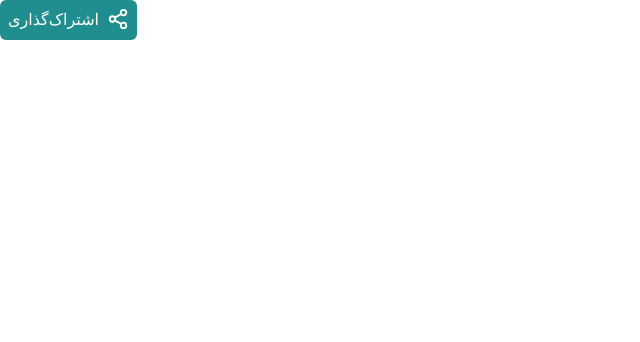
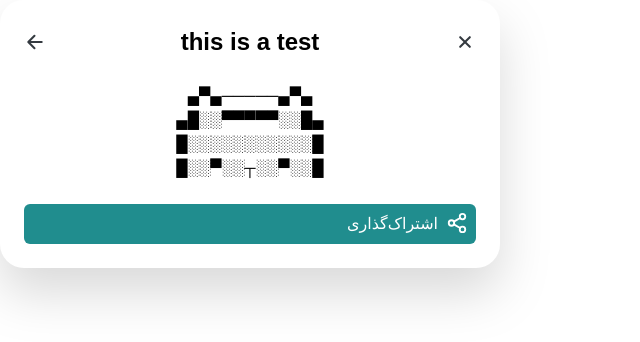
Before and after one commit to Summer-Frontend-Quera-Bootcamp/GROUP_10, a React (Vite) app: page / in a window 1280 px wide. Shown: the top 342 px of the page, without its empty margins (0-640 px from the left). Built offline with nearby package versions, Linux system fonts and the light colour scheme; the HTML template or start-up script is replaced by a standard one; a web font is replaced by a local one.

Commit message:
added the ContainerModule component

```diff
--- a/src/App/App.tsx
+++ b/src/App/App.tsx
@@ -3,6 +3,7 @@ import "./App.css";
 
 //--------Import Your Components Here!--------//
 
+import { ContainerModule } from "../Components/Ui/Containers";
 import { ButtonIcon } from "../Components/Ui/Buttons";
 
 //-------------Welcome to The App-------------//
@@ -11,7 +12,19 @@ interface IPropsApp extends PropsWithChildren {}
 const App: React.FC<IPropsApp> = (/*props: IPropsApp*/): JSX.Element => {
   return (
     <>
-      <ButtonIcon onClick={() => {}} useCase="share" />
+      <ContainerModule
+        heading="this is a test"
+        onClose={() => {}}
+        onBack={() => {}}
+      >
+        <div className="text-center flex flex-col mb-m">
+          <p> ▄▀▄─────▄▀▄</p>
+          <p> ▄█░░▀▀▀▀▀░░█▄</p>
+          <p> █░░░░░░░░░░░█</p>
+          <p> █░░▀░░┬░░▀░░█</p>
+        </div>
+        <ButtonIcon onClick={() => {}} useCase="share" bigger={true} />
+      </ContainerModule>
     </>
   );
 };
--- /dev/null
+++ b/src/Components/Ui/Containers/ContainerModule/ContainerModule.tsx
@@ -0,0 +1,56 @@
+import { useState } from "react";
+
+import { IoArrowBackOutline } from "react-icons/io5";
+import { IoClose } from "react-icons/io5";
+
+interface IContainerModuleProp {
+  heading: string;
+  width?: string;
+  children: React.ReactNode;
+  onBack?: () => void;
+  onClose: () => void;
+}
+
+export const ContainerModule = ({
+  heading,
+  width = "w-[500px]",
+  children,
+  onBack,
+  onClose,
+}: IContainerModuleProp) => {
+  const [isOpen, setIsOpen] = useState(true);
+
+  const handleClose = () => {
+    setIsOpen(false);
+    onClose();
+  };
+
+  return (
+    <>
+      {isOpen && (
+        <div
+          className={`flex flex-col items-center ${width} rounded-m drop-shadow-2xl bg-white rounded-3xl p-m`}
+        >
+          <div className="w-full flex justify-between items-center mb-m">
+            {onBack !== undefined ? (
+              <IoArrowBackOutline
+                size="22"
+                className="text-gray-darker cursor-pointer delay-100 active:text-brand-primary hover:text-brand-primary"
+                onClick={onBack}
+              />
+            ) : (
+              <div className="w-[22px]" />
+            )}
+            <h3 className=" font-extrabold text-[24px]">{heading}</h3>
+            <IoClose
+              size="22"
+              className="text-gray-darker cursor-pointer delay-100 active:text-red-primary hover:text-red-primary"
+              onClick={handleClose}
+            />
+          </div>
+          <div className="w-full h-fit">{children}</div>
+        </div>
+      )}
+    </>
+  );
+};
--- a/src/Components/Ui/Containers/index.tsx
+++ b/src/Components/Ui/Containers/index.tsx
@@ -2,9 +2,10 @@
 // Please dont change anything!
 
 import { ContainerAuth } from "./ContainerAuth/ContainerAuth";
+import { ContainerModule } from "./ContainerModule/ContainerModule";
 
 //
 //---------------------------------
 //
 
-export { ContainerAuth };
+export { ContainerAuth, ContainerModule };
```
